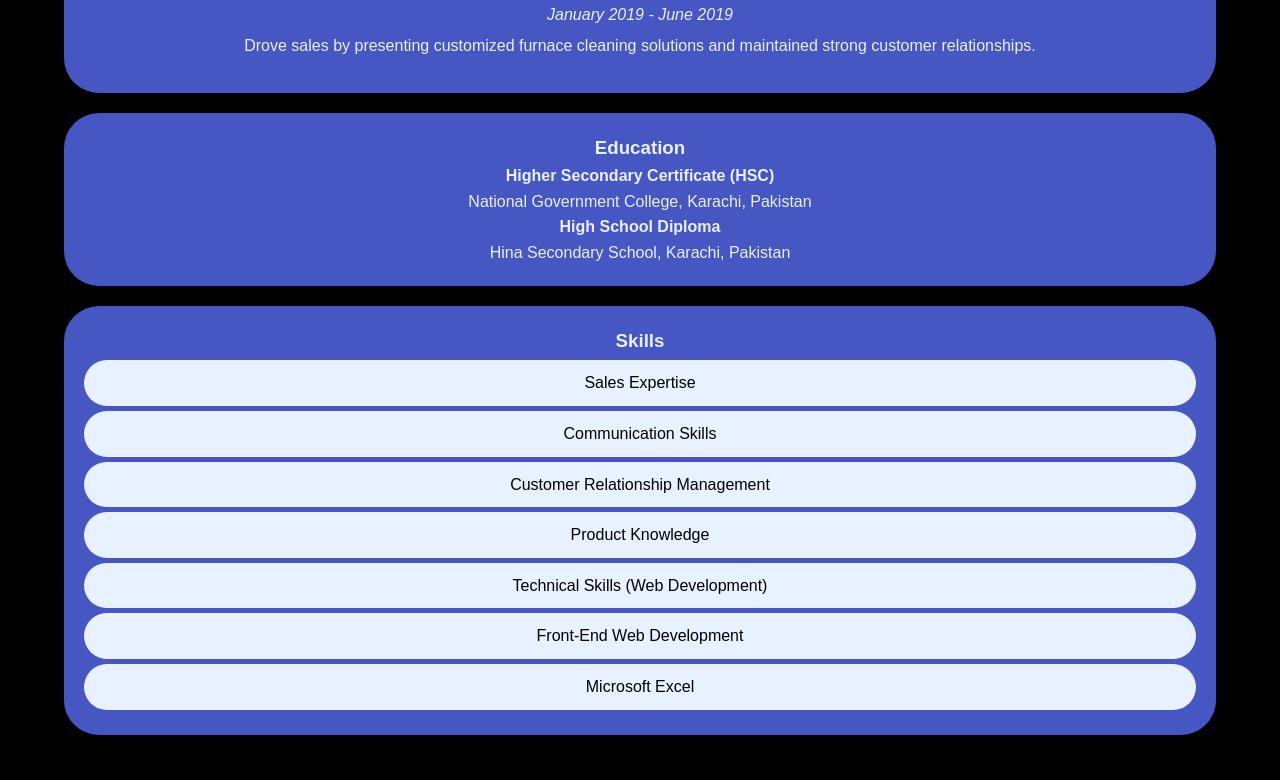
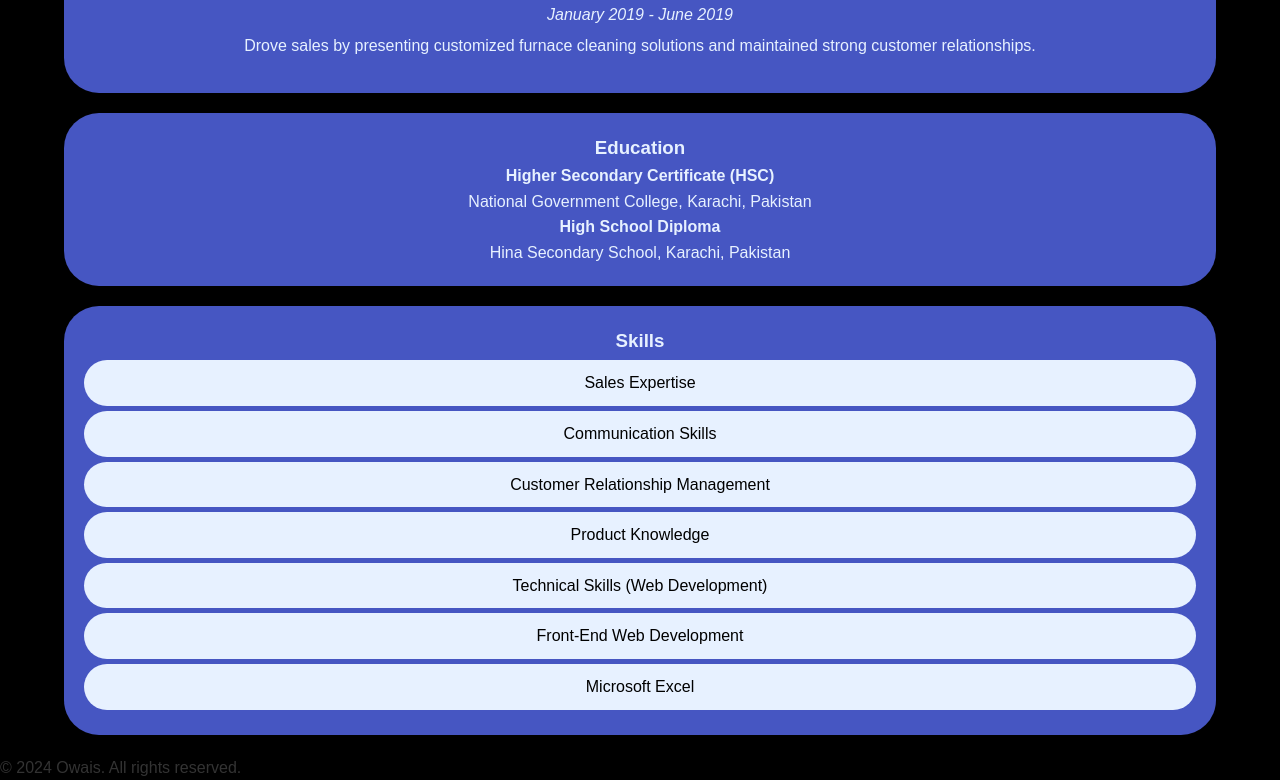
Before and after one commit to Owais78600/Resume-Milestones, a website: page index.html in a window 1280 px wide. Shown: the part 1326-2106 px from the top of the page. Before the commit the page ends 2081 px from the top, so only its background shows below. Drawn offline with Linux system fonts and the light colour scheme.

Commit message:
Update index.html

```diff
--- a/index.html
+++ b/index.html
@@ -116,6 +116,12 @@
                 <li>Microsoft Excel</li>
             </ul>
         </section>
+    <footer>
+            <p>
+                © 2024 Owais. All rights reserved.
+
+            </p>
+        </footer>
 
 <script src="resumedata.js"> </script>
 
```
